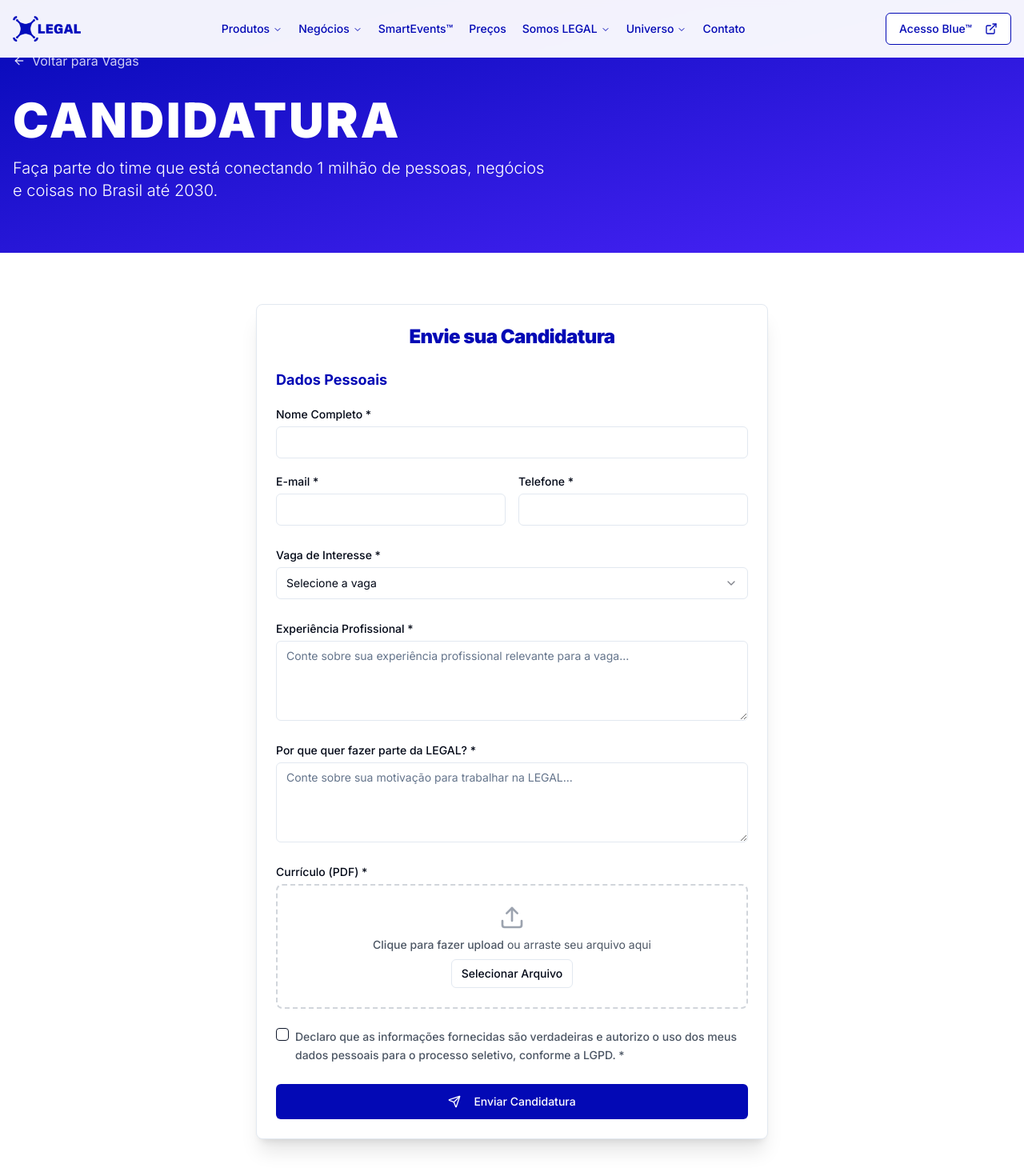
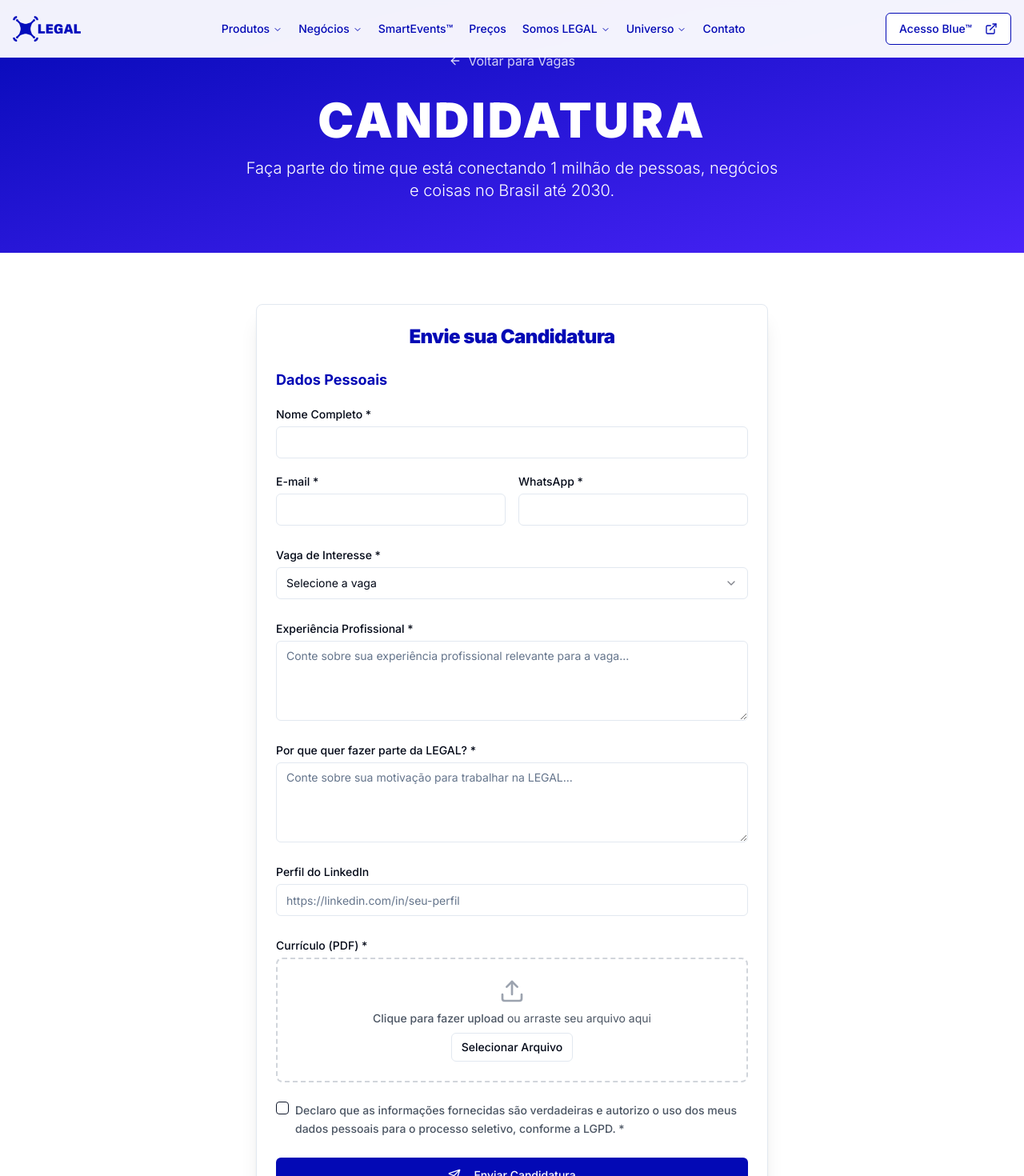
Before and after one commit to DesenvolvedoresLEGAL/oplegal-v12, a React (Vite) app: page /candidatura in a window 1280 px wide. Shown: the top 1470 px of the page at 80% size. Built offline with nearby package versions, Linux system fonts and the light colour scheme.

Commit message:
Fix Candidatura page
Center the first block, change "Telefone" to "WhatsApp", and add a LinkedIn profile field.

```diff
--- a/src/pages/CandidaturaPage.tsx
+++ b/src/pages/CandidaturaPage.tsx
@@ -14,9 +14,10 @@ const CandidaturaPage = () => {
   const [formData, setFormData] = useState({
     nome: '',
     email: '',
-    telefone: '',
+    whatsapp: '',
     vaga: '',
     experiencia: '',
+    linkedin: '',
     motivacao: '',
     curriculo: null as File | null,
     termos: false
@@ -53,9 +54,10 @@ const CandidaturaPage = () => {
     setFormData({
       nome: '',
       email: '',
-      telefone: '',
+      whatsapp: '',
       vaga: '',
       experiencia: '',
+      linkedin: '',
       motivacao: '',
       curriculo: null,
       termos: false
@@ -73,7 +75,7 @@ const CandidaturaPage = () => {
     <div className="bg-background text-foreground font-unica min-h-screen">
       {/* Header */}
       <section className="py-16 bg-gradient-to-br from-legal to-legal-purple text-white">
-        <div className="container mx-auto px-4">
+        <div className="container mx-auto px-4 text-center">
           <Link
             to="/vagas"
             className="inline-flex items-center gap-2 text-white/80 hover:text-white mb-8 transition-colors"
@@ -85,7 +87,7 @@ const CandidaturaPage = () => {
           <h1 className="text-4xl md:text-6xl font-black uppercase tracking-wider mb-4">
             CANDIDATURA
           </h1>
-          <p className="text-lg md:text-xl font-light max-w-2xl">
+          <p className="text-lg md:text-xl font-light max-w-2xl mx-auto">
             Faça parte do time que está conectando 1 milhão de pessoas, negócios e coisas no Brasil até 2030.
           </p>
         </div>
@@ -130,11 +132,11 @@ const CandidaturaPage = () => {
                       />
                     </div>
                     <div>
-                      <Label htmlFor="telefone">Telefone *</Label>
+                      <Label htmlFor="whatsapp">WhatsApp *</Label>
                       <Input
-                        id="telefone"
-                        value={formData.telefone}
-                        onChange={(e) => setFormData(prev => ({ ...prev, telefone: e.target.value }))}
+                        id="whatsapp"
+                        value={formData.whatsapp}
+                        onChange={(e) => setFormData(prev => ({ ...prev, whatsapp: e.target.value }))}
                         required
                         className="mt-1"
                       />
@@ -182,6 +184,18 @@ const CandidaturaPage = () => {
                     placeholder="Conte sobre sua motivação para trabalhar na LEGAL..."
                     required
                     className="mt-1 min-h-[100px]"
+                  />
+                </div>
+
+                {/* LinkedIn */}
+                <div>
+                  <Label htmlFor="linkedin">Perfil do LinkedIn</Label>
+                  <Input
+                    id="linkedin"
+                    value={formData.linkedin}
+                    onChange={(e) => setFormData(prev => ({ ...prev, linkedin: e.target.value }))}
+                    placeholder="https://linkedin.com/in/seu-perfil"
+                    className="mt-1"
                   />
                 </div>
 
```
